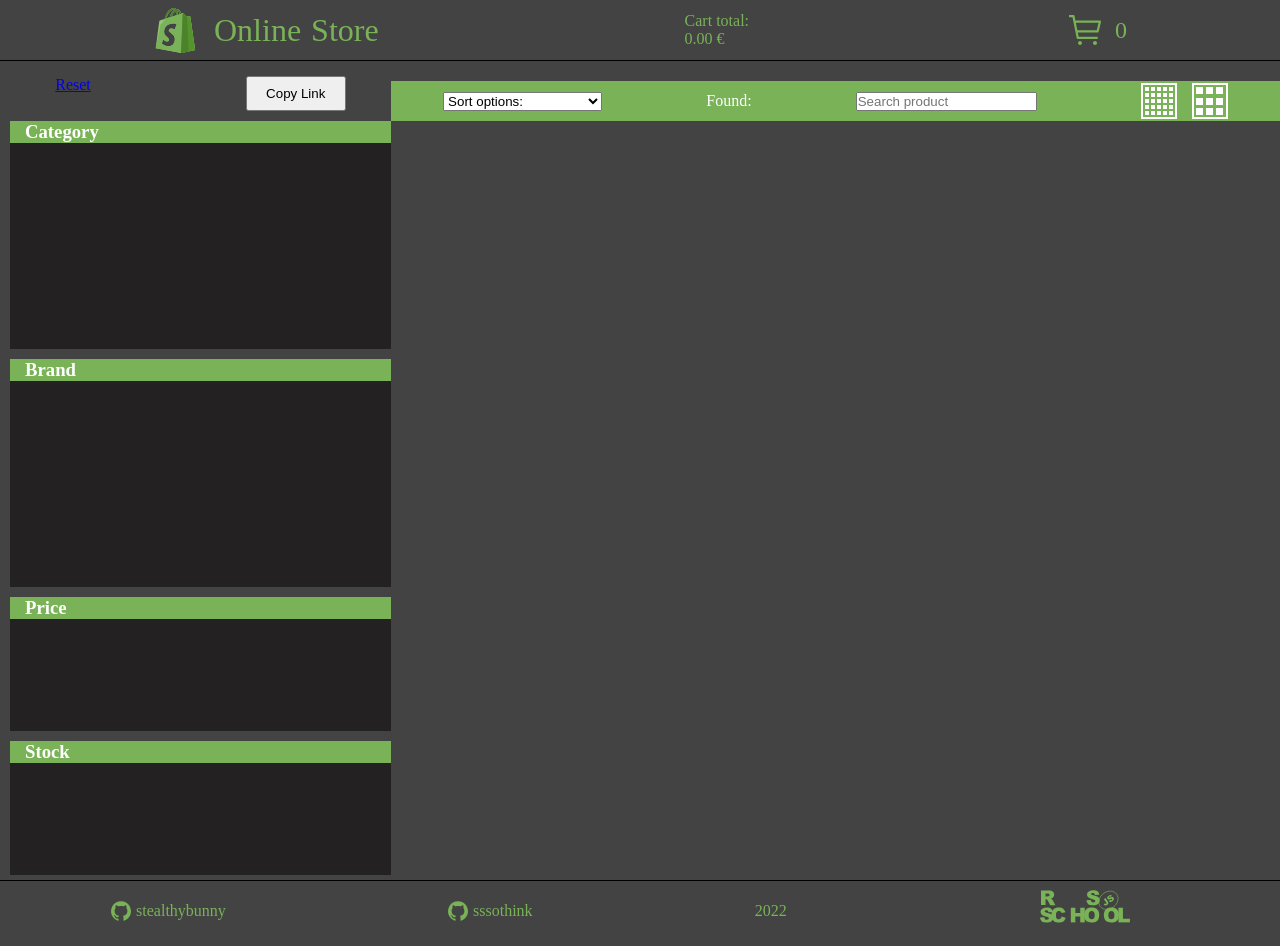
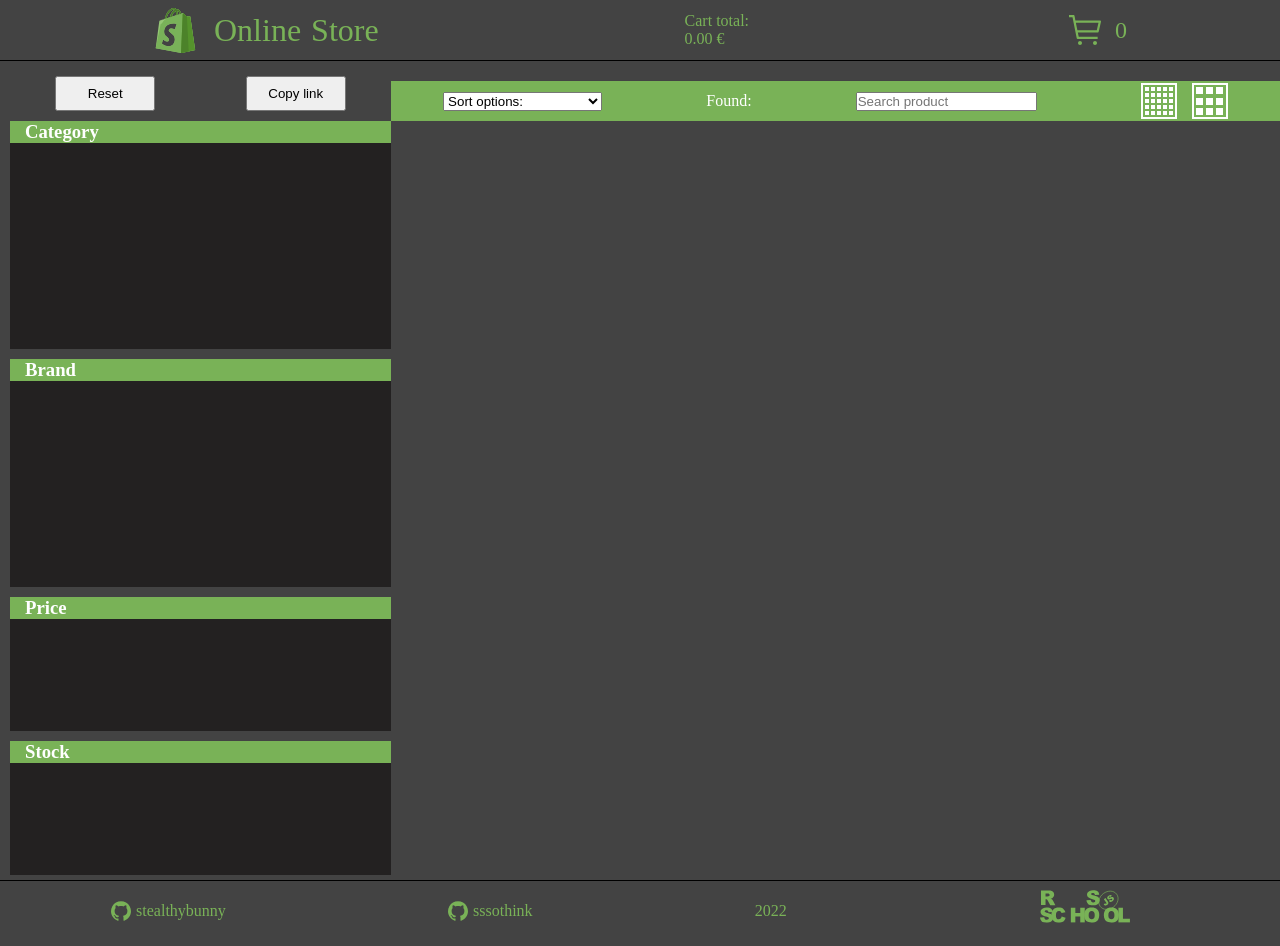
Before and after one commit to stealthybunny/online-store, a website built with webpack: page src/index.html in a window 1280 px wide. Built offline with nearby package versions, Linux system fonts and the light colour scheme; no server answers.

Commit message:
feat: add size choosing, and copy link button

```diff
--- a/src/components/createPageElements.ts
+++ b/src/components/createPageElements.ts
@@ -113,6 +113,11 @@ export function createProducts(
   place: HTMLTemplateElement,
   foundValue: HTMLSpanElement
 ): void {
+  const productsArr: productDatum[] = JSON.parse(window.localStorage.getItem('productsArr') as string);
+  if (productsArr) {
+    productData = productsArr;
+  }
+  const size = window.localStorage.getItem('size');
   if (!productData.length) {
     foundValue.innerText = '0';
     const notFound = document.createElement('h2');
@@ -142,6 +147,8 @@ export function createProducts(
     productData.forEach((el) => {
       const productBox = document.createElement('div');
       productBox.classList.add('product-box');
+      productBox.classList.add(`${size}-box`);
+
       productBox.style.backgroundImage = `url(${el.thumbnail})`;
 
       const boxWrapper = document.createElement('a');
@@ -151,9 +158,11 @@ export function createProducts(
 
       const boxTitle = document.createElement('div');
       boxTitle.classList.add('product-box__title');
+      boxTitle.classList.add(`${size}-title`);
       boxTitle.textContent = el.title;
 
       const descriptionBox = document.createElement('div');
+      descriptionBox.classList.add(`${size}-description`);
       descriptionBox.classList.add('product_description');
 
       const descriptionValues: string[] = [
--- a/src/components/getData.ts
+++ b/src/components/getData.ts
@@ -80,10 +80,6 @@ export default function getData(searchInput: HTMLInputElement, foundValue: HTMLS
       const leftBorder = document.querySelectorAll('.left__border');
       const rightBorder = document.querySelectorAll('.right__border');
 
-      // document.querySelector('.reset__button')?.addEventListener('click', () => {
-      //   window.location.href = `${window.location.origin}`;
-      // });
-
       const filterFunc = () => {
         newNewProd = [];
         let checkedYesOrNot = false;
@@ -155,7 +151,9 @@ export default function getData(searchInput: HTMLInputElement, foundValue: HTMLS
             }
           });
         });
-
+        if (!finishArr.length) {
+          window.localStorage.setItem('productsArr', JSON.stringify(products));
+        }
         const searchArr = finishArr.filter((item) => {
           if (
             item.brand.toLowerCase().includes(searchInput.value.toLowerCase()) ||
@@ -169,6 +167,7 @@ export default function getData(searchInput: HTMLInputElement, foundValue: HTMLS
           }
         });
 
+        window.localStorage.setItem('productsArr', JSON.stringify(searchArr));
         createProducts(searchArr, document.querySelector('.products__field') as HTMLTemplateElement, foundValue);
 
         const rangePriceArr = searchArr.filter((item) => {
@@ -181,7 +180,6 @@ export default function getData(searchInput: HTMLInputElement, foundValue: HTMLS
             return item;
           }
         });
-
 
         const fullUrl = '#main?' + myParams.toString();
         history.pushState(window.location.href, '#', fullUrl);
--- a/src/core/pages/app/index.ts
+++ b/src/core/pages/app/index.ts
@@ -25,7 +25,7 @@ export default class App {
     let page: Page | null = null;
 
     if (pageID === Pages.MainPage || pageID === '') {
-      window.location.assign('#main');
+      // window.location.assign('#main');
       // if (sortID) {
       //   console.log('category');
       // }
@@ -89,7 +89,7 @@ export default class App {
   }
 
   run() {
-    App.renderNewPage('main', 'main');
+    App.renderNewPage('#main', 'main');
     this.enableRouteChange();
   }
 }
--- a/src/core/pages/main/index.ts
+++ b/src/core/pages/main/index.ts
@@ -15,36 +15,122 @@ export default class MainPage extends Page {
   private createPageContent() {
     const filterSection = document.createElement('aside');
     filterSection.className = 'filter__section';
-    filterSection.innerHTML = `
-    <div class="filter__buttons">
-          <a href="#main" class="reset__button filter__button">Reset</a>
-          <button class="copy-link__button filter__button">Copy Link</button>
-        </div>
-        <div class="filter__by-catgory filter__block">
-          <div class="block__head">
-            <h3 class="block__headliner">Category</h3>
-          </div>
-          <div class="block__field categories"></div>
-        </div>
-        <div class="filter__by-brand filter__block">
-          <div class="block__head">
-            <h3 class="block__headliner">Brand</h3>
-          </div>
-          <div class="block__field brands"></div>
-        </div>
-        <div class="filter__by-price filter__block">
-          <div class="block__head">
-            <h3 class="block__headliner">Price</h3>
-          </div>
-          <div class="selector__filed"></div>
-        </div>
-        <div class="filter__by-stock filter__block">
-          <div class="block__head">
-            <h3 class="block__headliner">Stock</h3>
-          </div>
-          <div class="selector__filed"></div>
-        </div>
-    `;
+
+    const filterButtons = document.createElement('div');
+    filterButtons.className = 'filter__buttons';
+
+    const resetButton = document.createElement('button');
+    resetButton.className = 'reset__button';
+    resetButton.classList.add('filter__button');
+    resetButton.innerText = 'Reset';
+    resetButton.addEventListener('click', () => {
+      window.location.assign('#main');
+    });
+
+    const copyLink = document.createElement('button');
+    copyLink.className = 'copy-link__button';
+    copyLink.innerText = 'Copy link';
+    copyLink.classList.add('filter__button');
+    copyLink.addEventListener('click', () => {
+      const tempInput = document.createElement('textarea');
+
+      tempInput.style.fontSize = '12pt';
+      tempInput.style.border = '0';
+      tempInput.style.padding = '0';
+      tempInput.style.margin = '0';
+      tempInput.style.position = 'absolute';
+      tempInput.style.left = '-9999px';
+      tempInput.setAttribute('readonly', '');
+
+      tempInput.value = window.location.href;
+
+      copyLink.parentNode?.appendChild(tempInput);
+
+      tempInput.select();
+      tempInput.setSelectionRange(0, 99999);
+
+      document.execCommand('copy');
+
+      tempInput.parentNode?.removeChild(tempInput);
+      copyLink.innerText = 'Link copied!';
+      setTimeout(() => {
+        copyLink.innerText = 'Copy link';
+      }, 2000);
+    });
+
+    filterButtons.append(resetButton, copyLink);
+
+    const fileterByCategory = document.createElement('div');
+    fileterByCategory.className = 'filter__by-catgory';
+    fileterByCategory.classList.add('filter__block');
+
+    const blockHead = document.createElement('div');
+    blockHead.className = 'block__head';
+
+    const blockHeadliner = document.createElement('h3');
+    blockHeadliner.className = 'block__headliner';
+    blockHeadliner.innerText = 'Category';
+
+    const blockFieldCat = document.createElement('div');
+    blockFieldCat.className = 'block__field';
+    blockFieldCat.classList.add('categories');
+
+    blockHead.append(blockHeadliner);
+    fileterByCategory.append(blockHead, blockFieldCat);
+
+    const filterByBrand = document.createElement('div');
+    filterByBrand.className = 'filter__by-brand';
+    filterByBrand.classList.add('filter__block');
+
+    const secondBlockHead = document.createElement('div');
+    secondBlockHead.className = 'block__head';
+
+    const secondBlockHeadliner = document.createElement('h3');
+    secondBlockHeadliner.className = 'block__headliner';
+    secondBlockHeadliner.innerText = 'Brand';
+
+    const blockFieldBrand = document.createElement('div');
+    blockFieldBrand.className = 'block__field';
+    blockFieldBrand.classList.add('brands');
+
+    secondBlockHead.append(secondBlockHeadliner);
+    filterByBrand.append(secondBlockHead, blockFieldBrand);
+
+    const filterByPrice = document.createElement('div');
+    filterByPrice.className = 'filter__by-price';
+    filterByPrice.classList.add('filter__block');
+
+    const priceHead = document.createElement('div');
+    priceHead.className = 'block__head';
+
+    const priceHeadliner = document.createElement('h3');
+    priceHeadliner.className = 'block__headliner';
+    priceHeadliner.innerText = 'Price';
+
+    const priceField = document.createElement('div');
+    priceField.className = 'selector__filed';
+
+    priceHead.append(priceHeadliner);
+    filterByPrice.append(priceHead, priceField);
+
+    const filterByStock = document.createElement('div');
+    filterByStock.className = 'filter__by-price';
+    filterByStock.classList.add('filter__block');
+
+    const stockHead = document.createElement('div');
+    stockHead.className = 'block__head';
+
+    const stockHeadliner = document.createElement('h3');
+    stockHeadliner.className = 'block__headliner';
+    stockHeadliner.innerText = 'Stock';
+
+    const stockField = document.createElement('div');
+    stockField.className = 'selector__filed';
+
+    stockHead.append(stockHeadliner);
+    filterByStock.append(stockHead, stockField);
+
+    filterSection.append(filterButtons, fileterByCategory, filterByBrand, filterByPrice, filterByStock);
 
     const productsBlock = document.createElement('div');
     productsBlock.className = 'products__block';
@@ -101,12 +187,23 @@ export default class MainPage extends Page {
 
     const chooseApperiance = document.createElement('div');
     chooseApperiance.className = 'choose_apperiance';
-
     const small = document.createElement('div');
     small.className = 'apperiance__small';
+    small.addEventListener('click', () => {
+      if (window.localStorage.getItem('size') !== 'small') {
+        window.localStorage.setItem('size', 'small');
+        getData(searchInput, foundValue);
+      }
+    });
 
     const big = document.createElement('div');
     big.className = 'apperiance__big';
+    big.addEventListener('click', () => {
+      if (window.localStorage.getItem('size') !== 'big') {
+        window.localStorage.setItem('size', 'big');
+        getData(searchInput, foundValue);
+      }
+    });
 
     for (let i = 0; i < 25; i += 1) {
       const smallPiece = document.createElement('div');
--- a/src/main.css
+++ b/src/main.css
@@ -180,8 +180,7 @@
 /* -------------------------productBox---------------------- */
 .product-box {
   width: 32%;
-  /* height: 160px; */
-  height: 100%;
+  height: 160px;
 
   background-repeat: no-repeat;
   background-position: 0% 0%;
@@ -194,7 +193,21 @@
   box-sizing: border-box;
   display: flex;
   flex-direction: column;
+  justify-content: space-between;
   position: relative;
+}
+
+.small-box {
+  width: 18%;
+  height: 100px;
+}
+
+.big-title {
+  height: 15%;
+}
+
+.small-title {
+  height: 150%;
 }
 
 .product-box__wrapper {
@@ -203,7 +216,6 @@
 }
 
 .product-box__title {
-  height: 15%;
   background-color: rgba(30, 28, 28, 0.7);
   text-align: center;
   color: white;
@@ -214,12 +226,16 @@
 
 .product_description {
   padding-left: 4px;
-  /* width: 100%;
-  height: 100%; */
+  width: 100%;
+  height: 100%;
   background-color: rgba(30, 28, 28, 0.7);
   font-size: 12px;
   color: white;
   font-style: italic;
+}
+
+.small-description {
+  display: none;
 }
 
 .addBtn {
```
